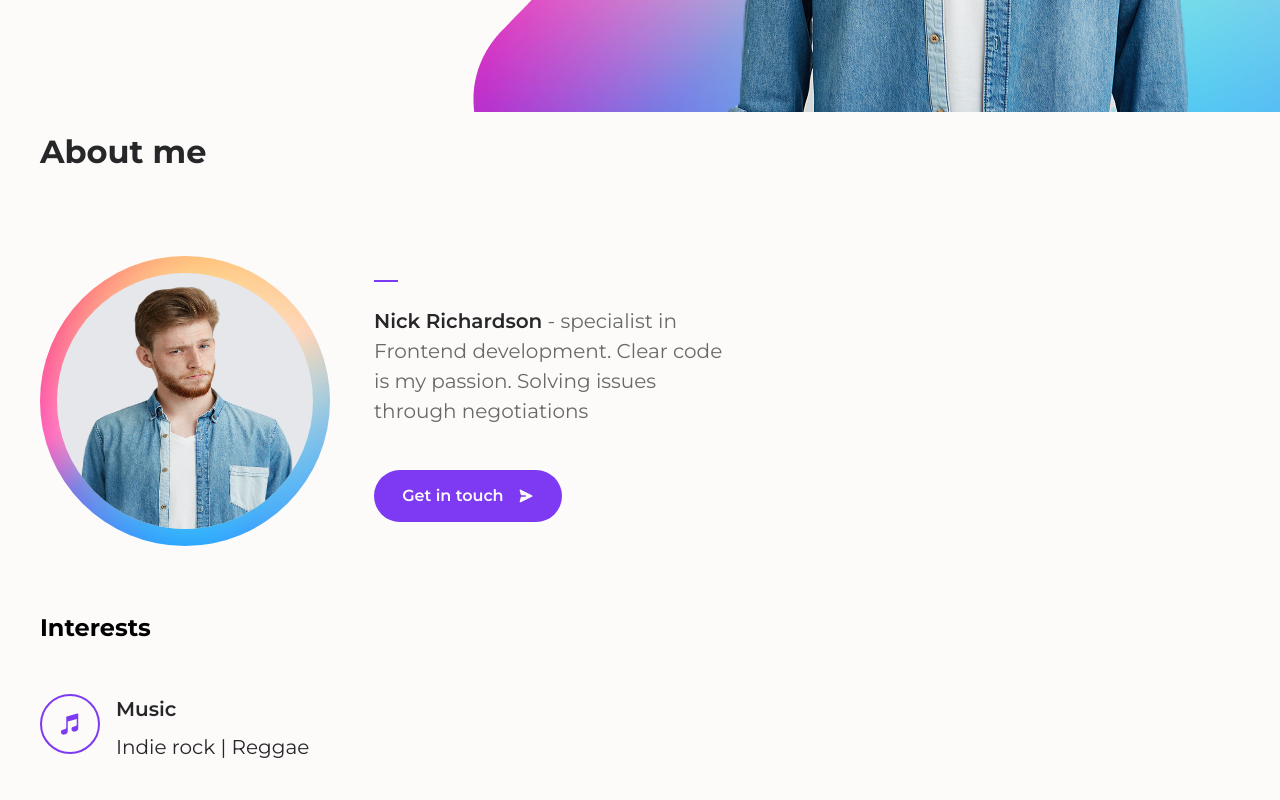
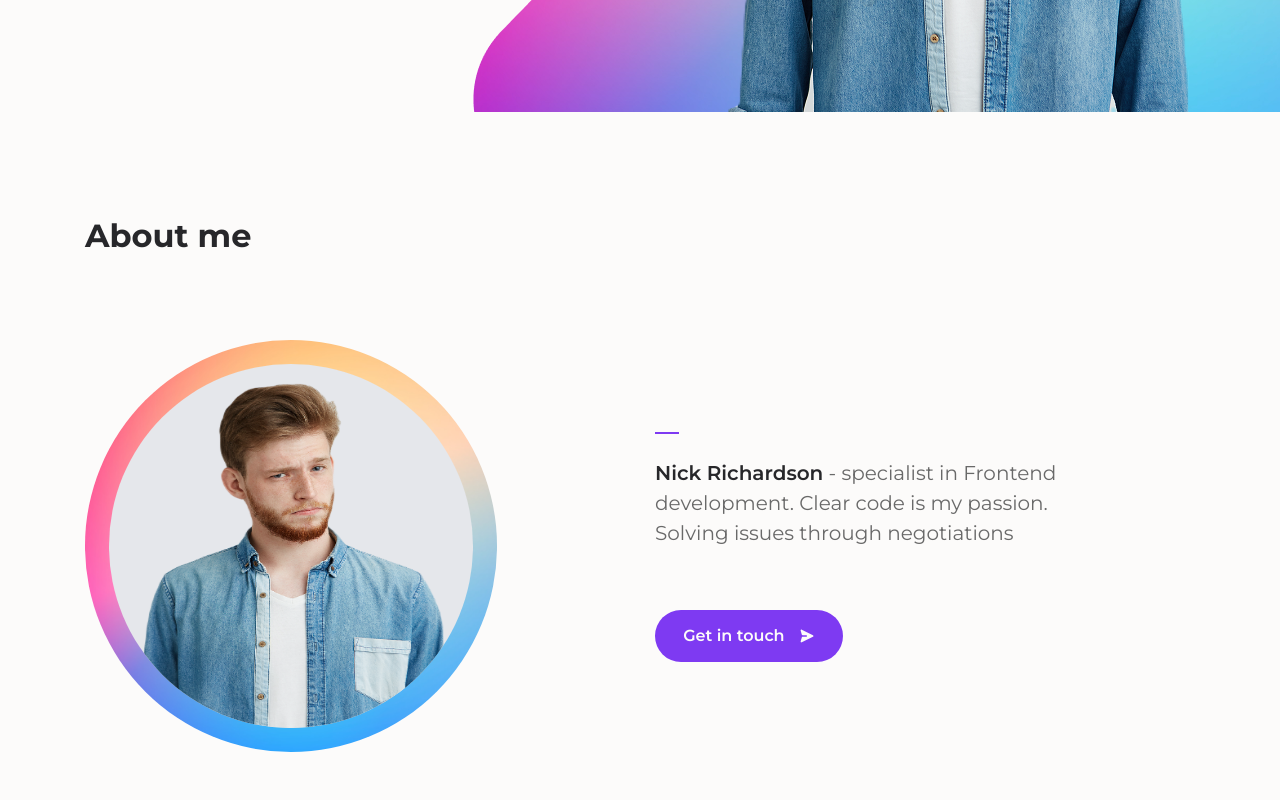
Before and after one commit to Dendroid01/project1, a React (Vite) app: page / in a window 1280 px wide. Shown: the part 720-1520 px from the top of the page. Built offline with nearby package versions, Linux system fonts and the light colour scheme.

Commit message:
About section for desktop.

```diff
--- a/src/components/About/About.tsx
+++ b/src/components/About/About.tsx
@@ -7,23 +7,23 @@ import Button from "../mobileButton.tsx";
 const About = () => {
     return (
         <>
-            <section id="about" className="flex flex-col px-4 mb-6 md:mb-10 gap-9 md:gap-20 md:px-10">
+            <section id="about" className="flex flex-col px-4 mb-6 md:mb-10 lg:pl-21.25 gap-9 md:gap-20 md:px-10">
                 <h2 className="text-subtitle font-semibold text-black md:text-h2 md:font-bold">About me</h2>
-                <div className="flex flex-col md:flex-row items-center md:items-start gap-9 md:gap-11">
+                <div className="flex flex-col md:flex-row items-center md:items-start gap-9 md:gap-11 lg:gap-[158px]">
                     <div
-                        className="size-72.5 rounded-full bg-cover bg-center bg-no-repeat flex items-center justify-center"
+                        className="size-72.5 lg:size-103 rounded-full bg-cover bg-center bg-no-repeat flex items-center justify-center"
                         style={{backgroundImage: `url(${backgroundImage})`}}>
                         <img src={aboutImage} alt="Nick Richardson"
-                             className="size-[256.21px] bg-grey-light rounded-full"/>
+                             className="size-[256.21px] lg:size-91 bg-grey-light rounded-full"/>
                     </div>
-                    <div className="flex flex-col md:w-88 gap-6 mb-6 md:py-6">
+                    <div className="flex flex-col md:w-88 lg:w-134.25 gap-6 mb-6 md:py-6 lg:py-23">
                         <hr className="w-6 border border-lavender m-0"/>
-                        <p className="text-body font-regular md:text-body-desktop text-grey-dark mt md:mb-5">
+                        <p className="text-body font-regular md:text-body-desktop text-grey-dark mt md:mb-5 lg:mb-9.5">
                             <span className="text-subtitle-2 font-semibold text-black md:text-subtitle-desktop">Nick Richardson</span> -
                             specialist
                             in Frontend
-                            development. Clear code is my passion. Solving issues
-                            through negotiations
+                            development. Clear code is my passion.
+                            <br/> Solving issues through negotiations
                         </p>
                         <Button className="hidden md:flex">Get in touch</Button>
                     </div>
--- a/src/components/Hero/Hero.tsx
+++ b/src/components/Hero/Hero.tsx
@@ -5,7 +5,7 @@ import Button from '../mobileButton';
 
 const Hero = () => {
     return (
-        <section id="main" className="flex min-h-118.75 flex-col pl-4 md:pl-10 lg:pl-21.25 mb-12 md:mb-4">
+        <section id="main" className="flex min-h-118.75 flex-col pl-4 md:pl-10 lg:pl-21.25 mb-12 md:mb-4 lg:mb-25">
             <div className="flex flex-col gap-1 mb-9 lg:mb-23">
                 <h1 className="text-h3 md:text-h1-desktop font-bold text-black text-justify">
                     Hey, I'm Nick
```
Also changed, not shown: 1 other file (tests, documents, lock files or other folders).
